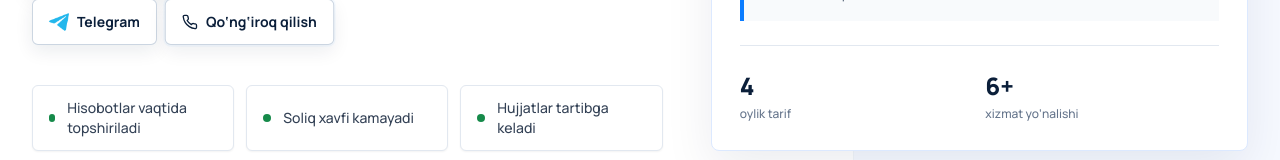
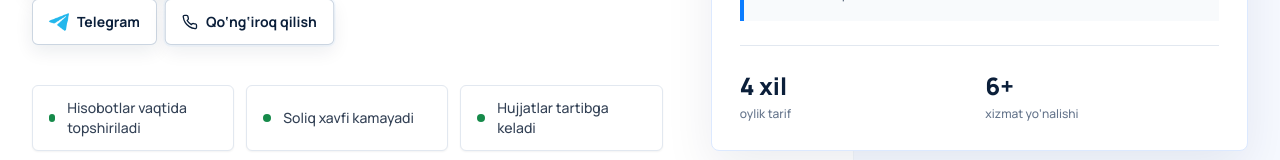
Before and after one commit to zefarkov/taxpoint, a Next.js app: page / in a window 1280 px wide. Shown: the part 529-689 px from the top of the page. Built offline with nearby package versions, Linux system fonts and the light colour scheme.

Commit message:
Update Hero.tsx

```diff
--- a/src/components/Hero.tsx
+++ b/src/components/Hero.tsx
@@ -62,7 +62,7 @@ export function Hero() {
           </div>
           <div className="mt-6 grid grid-cols-2 gap-3 border-t border-slate-200 pt-6">
             <div>
-              <p className="text-2xl font-extrabold text-navy-900">4</p>
+              <p className="text-2xl font-extrabold text-navy-900">4 xil</p>
               <p className="mt-1 text-xs font-medium text-slate-500">oylik tarif</p>
             </div>
             <div>
```
